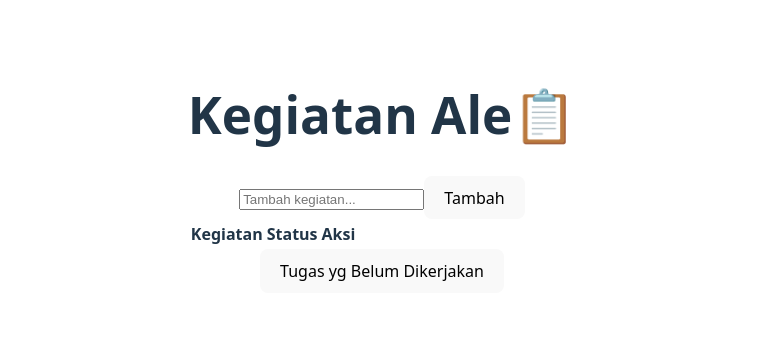
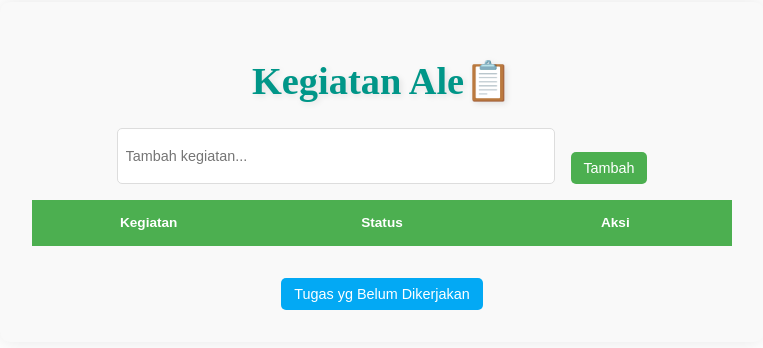
Before and after one commit to alee29/32-pbk-uts-233510663, a Vue app: page / in a window 1280 px wide. Shown: the part 228-576 px from the top of the page, without its empty margins (258-1021 px from the left). Built offline with nearby package versions, Linux system fonts and the light colour scheme.

Commit message:
Buat tampilan aplikasi semenarik mungkin (ditambah CSS yang enak dipandang mata)

```diff
--- a/src/App.vue
+++ b/src/App.vue
@@ -124,4 +124,250 @@ import { ref, computed } from 'vue'
   text-decoration: line-through;
   color: gray;
 }
+.app {
+  max-width: 700px;
+  margin: auto;
+  padding: 2rem;
+  font-family: 'Arial', sans-serif;
+  text-align: center;
+  background-color: #f9f9f9;
+  border-radius: 10px;
+  box-shadow: 0 0 20px rgba(0, 0, 0, 0.1);
+  animation: fadeZoomIn 1s ease;
+  font-size: 0.9rem;
+}
+.input-section {
+  display: flex;
+  justify-content: center;
+  gap: 1rem;
+  margin-bottom: 1rem;
+}
+input {
+  padding: 0.5rem;
+  font-size: 0.9rem;
+  border: 1px solid #ddd;
+  border-radius: 5px;
+  width: 60%;
+}
+button {
+  padding: 0.5rem 0.8rem;
+  background-color: #4caf50;
+  color: white;
+  font-size: 0.9rem;
+  border: none;
+  border-radius: 5px;
+  cursor: pointer;
+  transition: background-color 0.3s;
+  margin-top: 1.5rem;
+}
+button:hover {
+  background-color: #45a049;
+}
+.notification {
+  background-color: #ffeb3b;
+  color: #333;
+  padding: 0.8rem;
+  margin-bottom: 1rem;
+  border-radius: 8px;
+  border: 1px solid #fbc02d;
+  animation: fadeInOut 3s ease-in-out;
+}
+.task-list {
+  width: 100%;
+  margin-top: 1rem;
+  border-collapse: collapse;
+  table-layout: fixed;
+  color: #333;
+  font-size: 0.85rem;
+}
+.task-list th, .task-list td {
+  padding: 0.8rem;
+  text-align: center;
+}
+.task-list th {
+  background-color: #4caf50;
+  color: white;
+}
+.task-list td {
+  background-color: #f9f9f9;
+}
+.task-list tr:nth-child(even) td {
+  background-color: #f1f1f1;
+}
+.task-list td.done {
+  text-decoration: line-through;
+  color: gray;
+}
+.task-list td input {
+  cursor: pointer;
+}
+.pending-section {
+  margin-top: 2rem;
+  padding: 1.2rem;
+  background-color: #e7f5ff;
+  border-radius: 8px;
+  box-shadow: 0 4px 8px rgba(0, 0, 0, 0.1);
+  animation: slideIn 0.5s ease-in-out;
+}
+.pending-section h2 {
+  color: #007bff;
+  font-size: 1.3rem;
+  margin-bottom: 1rem;
+}
+.pending-section ul {
+  list-style-type: none;
+  padding: 0;
+}
+.pending-section li {
+  background-color: #ffffff;
+  padding: 8px;
+  margin: 6px 0;
+  border-radius: 5px;
+  border: 1px solid #b0e0ff;
+  text-align: center;
+  font-size: 0.9rem;
+  color: #333;
+  transition: background-color 0.3s, transform 0.3s;
+  cursor: pointer;
+  justify-content: center;
+}
+.pending-section li:hover {
+  background-color: #d1ecf1;
+  transform: translateY(-2px);
+}
+@keyframes fadeInOut {
+  0% { opacity: 0; transform: translateY(-10px); }
+  10% { opacity: 1; transform: translateY(0); }
+  90% { opacity: 1; }
+  100% { opacity: 0; transform: translateY(-10px); }
+}
+@keyframes slideIn {
+  0% { opacity: 0; transform: translateY(20px); }
+  100% { opacity: 1; transform: translateY(0); }
+}
+@keyframes fadeIn {
+  from { opacity: 0; transform: scale(0.95); }
+  to { opacity: 1; transform: scale(1); }
+}
+@keyframes fadeZoomIn {
+  0% {
+    opacity: 0;
+    transform: scale(0.9) translateY(20px);
+  }
+  100% {
+    opacity: 1;
+    transform: scale(1) translateY(0);
+  }
+}
+h1 {
+  font-family: 'Indie Flower', cursive;
+  font-size: 2.4rem;
+  color: #009688;
+  text-shadow: 2px 2px 6px rgba(0,0,0,0.1);
+}
+.notification {
+  padding: 0.9rem 1.2rem;
+  margin: 1rem auto;
+  width: fit-content;
+  border-radius: 10px;
+  font-weight: 500;
+  display: inline-block;
+  animation: fadeInOut 3s ease-in-out;
+  font-size: 0.9rem;
+  box-shadow: 0 4px 10px rgba(0, 0, 0, 0.05);
+}
+.notification-warning {
+  background-color: #fff8e1;
+  color: #9e7700;
+  border: 1px solid #ffe082;
+}
+.notification-success {
+  background-color: #e6f4ea;
+  color: #2e7d32;
+  border: 1px solid #a5d6a7;
+}
+button.toggle-btn {
+  margin-top: 2rem;
+  background-color: #03a9f4;
+}
+button.toggle-btn:hover {
+  background-color: #0288d1;
+}
+.modal-backdrop {
+  position: fixed;
+  top: 0;
+  left: 0;
+  width: 100%;
+  height: 100%;
+  background-color: rgba(0,0,0,0.4);
+  display: flex;
+  justify-content: center;
+  align-items: center;
+  z-index: 1000;
+  animation: fadeIn 0.3s ease-in-out;
+}
+.modal-box {
+  background-color: #fff;
+  padding: 1.5rem;
+  border-radius: 12px;
+  width: 90%;
+  max-width: 400px;
+  box-shadow: 0 8px 24px rgba(0,0,0,0.2);
+  text-align: center;
+  animation: slideIn 0.3s ease;
+}
+.modal-box p {
+  margin-bottom: 1.2rem;
+  font-size: 1rem;
+}
+.modal-actions {
+  display: flex;
+  justify-content: space-around;
+  gap: 1rem;
+}
+.confirm-btn {
+  background-color: #e53935;
+  color: white;
+  border: none;
+  padding: 0.6rem 1.2rem;
+  border-radius: 6px;
+  cursor: pointer;
+  transition: background-color 0.3s;
+}
+.confirm-btn:hover {
+  background-color: #d32f2f;
+}
+.cancel-btn {
+  background-color: #9e9e9e;
+  color: white;
+  border: none;
+  padding: 0.6rem 1.2rem;
+  border-radius: 6px;
+  cursor: pointer;
+  transition: background-color 0.3s;
+}
+.cancel-btn:hover {
+  background-color: #757575;
+}
+.modal-backdrop {
+  backdrop-filter: blur(5px); /* Efek blur */
+  background-color: rgba(0, 0, 0, 0.6); /* Menggelapkan latar belakang */
+}
+.confirm-btn {
+  background-color: #ff6347;
+  transition: background-color 0.3s ease, transform 0.3s ease;
+}
+.confirm-btn:hover {
+  background-color: #e53935;
+  transform: scale(1.1); /* Efek membesar */
+}
+
+.cancel-btn {
+  background-color: #9e9e9e;
+  transition: background-color 0.3s ease, transform 0.3s ease;
+}
+.cancel-btn:hover {
+  background-color: #757575;
+  transform: scale(1.1);
+}
 </style>
```
